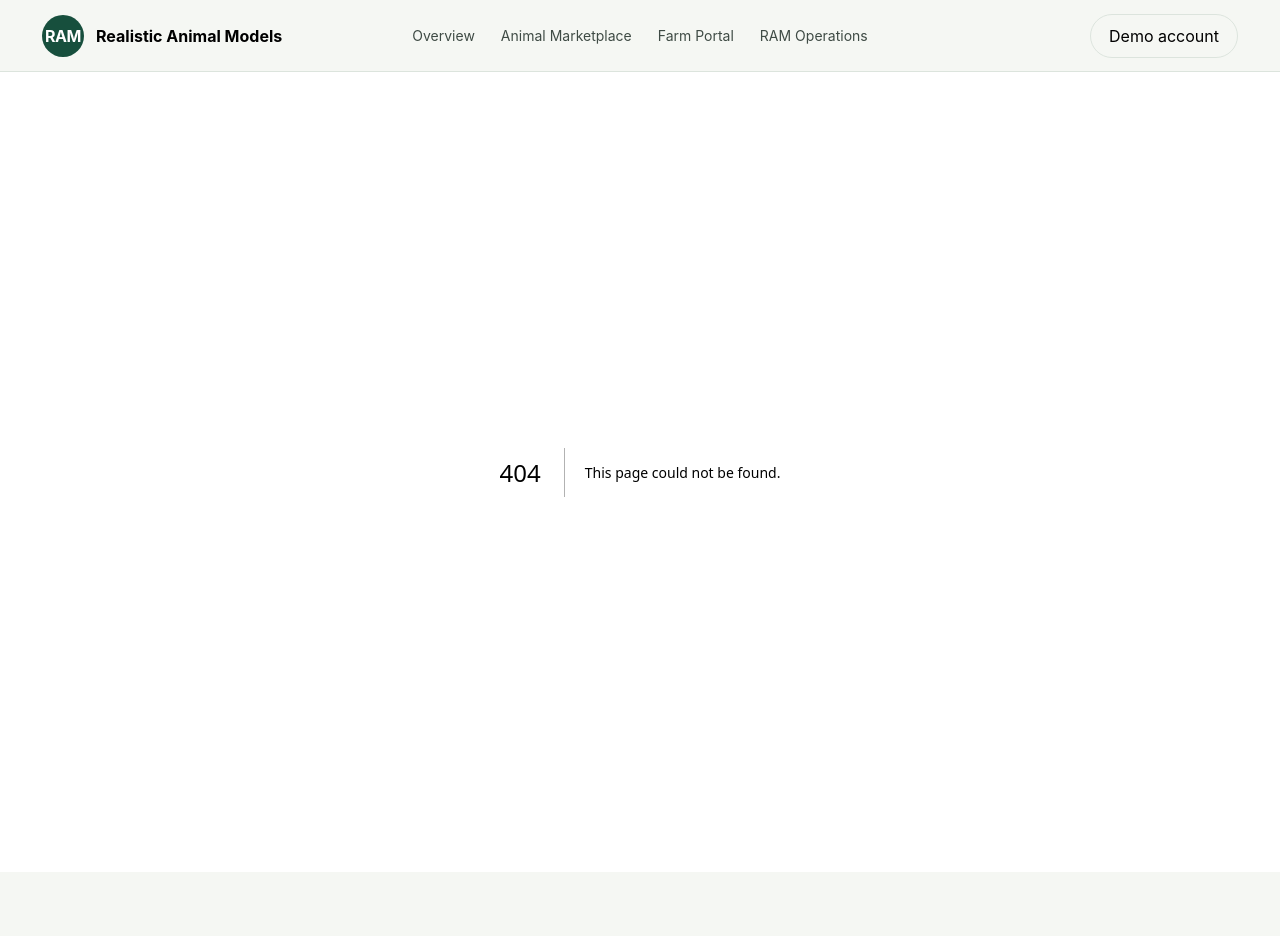
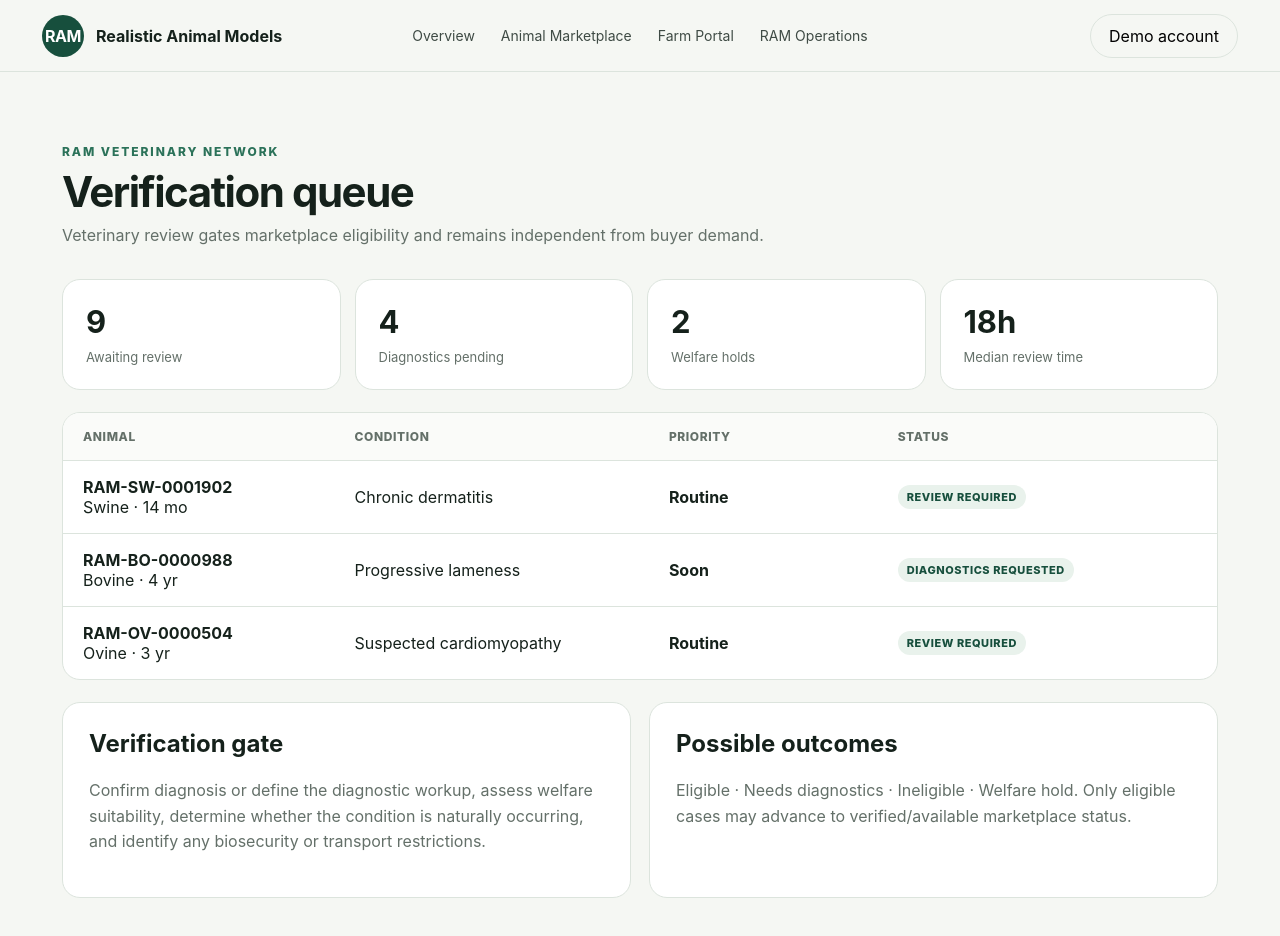
Before and after one commit to neophilism/RAM-Marketplace, a Next.js app: page /vet in a window 1280 px wide. Before the commit this address had no page. Shown: the top 936 px of the page. Before the commit the page ends 872 px from the top, so only its background shows below. Built offline with nearby package versions, Linux system fonts and the light colour scheme.

Commit message:
ui: add veterinary verification queue

```diff
--- /dev/null
+++ b/app/vet/page.tsx
@@ -0,0 +1,49 @@
+const reviews = [
+  { id: "RAM-SW-0001902", species: "Swine", condition: "Chronic dermatitis", age: "14 mo", priority: "Routine", status: "Review required" },
+  { id: "RAM-BO-0000988", species: "Bovine", condition: "Progressive lameness", age: "4 yr", priority: "Soon", status: "Diagnostics requested" },
+  { id: "RAM-OV-0000504", species: "Ovine", condition: "Suspected cardiomyopathy", age: "3 yr", priority: "Routine", status: "Review required" }
+];
+
+export default function VetPage() {
+  return (
+    <section className="page">
+      <div className="pageHeader">
+        <div>
+          <div className="eyebrow">RAM veterinary network</div>
+          <h1>Verification queue</h1>
+          <p>Veterinary review gates marketplace eligibility and remains independent from buyer demand.</p>
+        </div>
+      </div>
+
+      <div className="metricGrid">
+        <article><strong>9</strong><span>Awaiting review</span></article>
+        <article><strong>4</strong><span>Diagnostics pending</span></article>
+        <article><strong>2</strong><span>Welfare holds</span></article>
+        <article><strong>18h</strong><span>Median review time</span></article>
+      </div>
+
+      <div className="tableCard">
+        <div className="tableRow tableHead"><span>Animal</span><span>Condition</span><span>Priority</span><span>Status</span></div>
+        {reviews.map((review) => (
+          <div className="tableRow" key={review.id}>
+            <div><strong>{review.id}</strong><div className="subtle">{review.species} · {review.age}</div></div>
+            <span>{review.condition}</span>
+            <strong>{review.priority}</strong>
+            <span className="status">{review.status}</span>
+          </div>
+        ))}
+      </div>
+
+      <div className="detailGrid">
+        <article className="panel">
+          <h2>Verification gate</h2>
+          <p>Confirm diagnosis or define the diagnostic workup, assess welfare suitability, determine whether the condition is naturally occurring, and identify any biosecurity or transport restrictions.</p>
+        </article>
+        <article className="panel">
+          <h2>Possible outcomes</h2>
+          <p>Eligible · Needs diagnostics · Ineligible · Welfare hold. Only eligible cases may advance to verified/available marketplace status.</p>
+        </article>
+      </div>
+    </section>
+  );
+}
```
